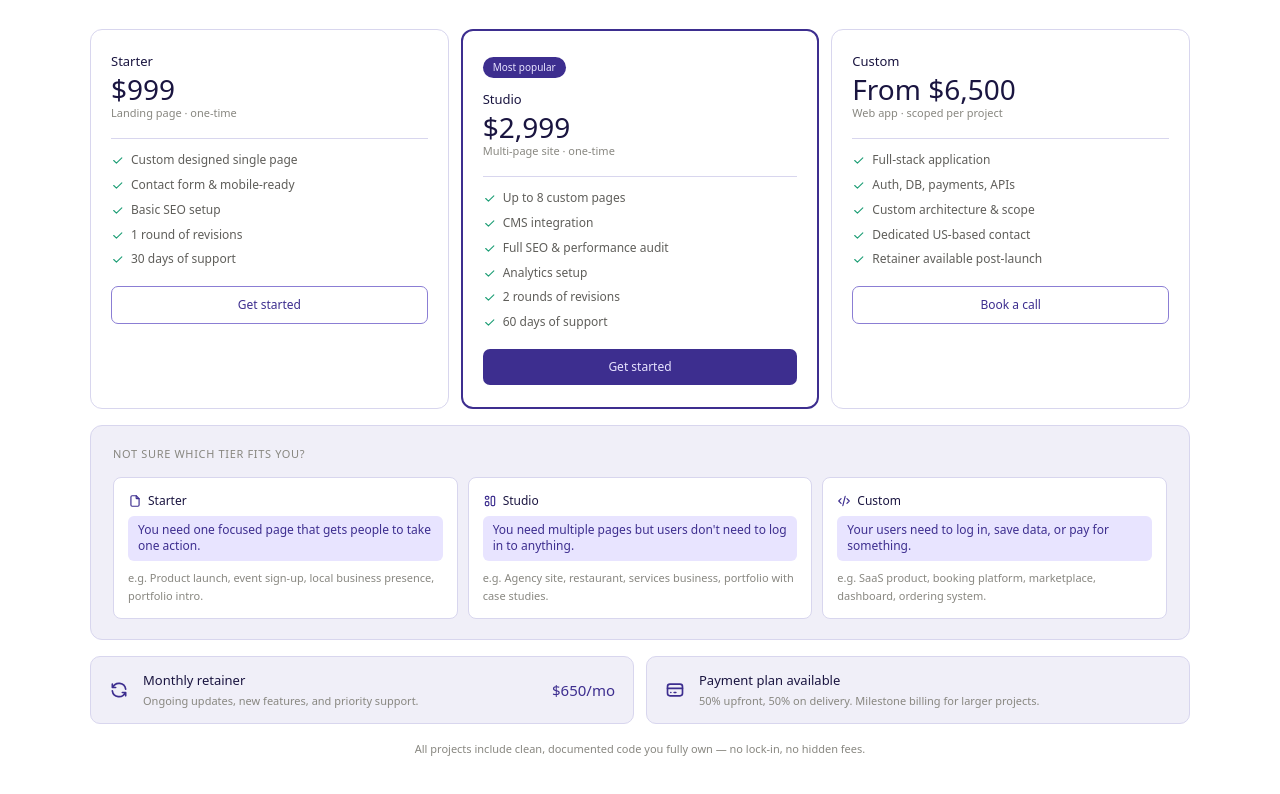
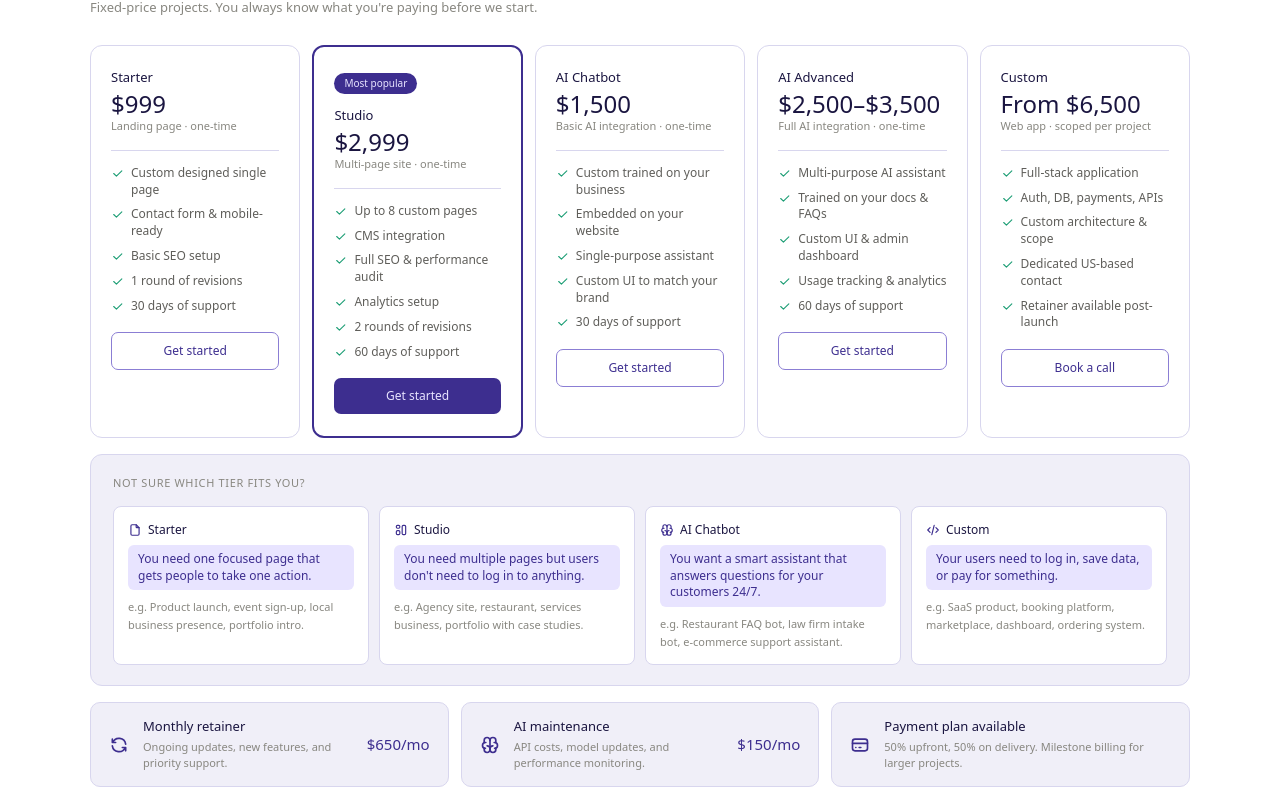
Before and after one commit to VividDev26/VividDev, a Next.js app: page / in a window 1280 px wide. Shown: the part 1706-2500 px from the top of the page. Built offline with nearby package versions, Linux system fonts and the light colour scheme.

Commit message:
Added Ai Wrappers

```diff
--- a/app/components/Contact.tsx
+++ b/app/components/Contact.tsx
@@ -100,6 +100,8 @@ export default function Contact() {
                   <option>Landing page — $999</option>
                   <option>Multi-page site — $2,999</option>
                   <option>Web app — from $6,500</option>
+                  <option>AI chatbot — $1,500</option>
+                  <option>AI advanced — $2,500–$3,500</option>
                   <option>Not sure yet</option>
                 </select>
               </div>
--- a/app/components/Pricing.tsx
+++ b/app/components/Pricing.tsx
@@ -1,4 +1,4 @@
-import { IconCheck, IconRefresh, IconCreditCard, IconFile, IconLayout, IconCode } from "@tabler/icons-react";
+import { IconCheck, IconRefresh, IconCreditCard, IconFile, IconLayout, IconCode, IconBrain } from "@tabler/icons-react";
 
 const tiers = [
   {
@@ -18,6 +18,22 @@ const tiers = [
     cta: "Get started",
   },
   {
+    name: "AI Chatbot",
+    price: "$1,500",
+    sub: "Basic AI integration · one-time",
+    featured: false,
+    features: ["Custom trained on your business", "Embedded on your website", "Single-purpose assistant", "Custom UI to match your brand", "30 days of support"],
+    cta: "Get started",
+  },
+  {
+    name: "AI Advanced",
+    price: "$2,500–$3,500",
+    sub: "Full AI integration · one-time",
+    featured: false,
+    features: ["Multi-purpose AI assistant", "Trained on your docs & FAQs", "Custom UI & admin dashboard", "Usage tracking & analytics", "60 days of support"],
+    cta: "Get started",
+  },
+  {
     name: "Custom",
     price: "From $6,500",
     sub: "Web app · scoped per project",
@@ -30,6 +46,7 @@ const tiers = [
 const explainers = [
   { icon: IconFile, tier: "Starter", rule: "You need one focused page that gets people to take one action.", examples: "e.g. Product launch, event sign-up, local business presence, portfolio intro." },
   { icon: IconLayout, tier: "Studio", rule: "You need multiple pages but users don't need to log in to anything.", examples: "e.g. Agency site, restaurant, services business, portfolio with case studies." },
+  { icon: IconBrain, tier: "AI Chatbot", rule: "You want a smart assistant that answers questions for your customers 24/7.", examples: "e.g. Restaurant FAQ bot, law firm intake bot, e-commerce support assistant." },
   { icon: IconCode, tier: "Custom", rule: "Your users need to log in, save data, or pay for something.", examples: "e.g. SaaS product, booking platform, marketplace, dashboard, ordering system." },
 ];
 
@@ -42,14 +59,14 @@ export default function Pricing() {
         <p style={{ fontSize: 13, color: "#888780", marginBottom: 28 }}>Fixed-price projects. You always know what you're paying before we start.</p>
 
         {/* Cards */}
-        <div style={{ display: "grid", gridTemplateColumns: "repeat(auto-fit, minmax(240px, 1fr))", gap: 12, marginBottom: 16 }}>
+        <div style={{ display: "grid", gridTemplateColumns: "repeat(auto-fit, minmax(200px, 1fr))", gap: 12, marginBottom: 16 }}>
           {tiers.map((t) => (
             <div key={t.name} style={{ background: "#fff", border: t.featured ? "2px solid #3D2E8F" : "0.5px solid #D8D6EE", borderRadius: 12, padding: "22px 20px" }}>
               {t.featured && (
                 <span style={{ fontSize: 10, fontWeight: 500, background: "#3D2E8F", color: "#E8E4FF", padding: "3px 10px", borderRadius: 20, display: "inline-block", marginBottom: 12 }}>Most popular</span>
               )}
               <p style={{ fontSize: 13, fontWeight: 500, color: "#1A1540", marginBottom: 4 }}>{t.name}</p>
-              <p style={{ fontSize: 28, fontWeight: 500, color: "#1A1540", lineHeight: 1, marginBottom: 2 }}>{t.price}</p>
+              <p style={{ fontSize: 24, fontWeight: 500, color: "#1A1540", lineHeight: 1, marginBottom: 2 }}>{t.price}</p>
               <p style={{ fontSize: 11, color: "#888780", marginBottom: 16 }}>{t.sub}</p>
               <div style={{ height: "0.5px", background: "#D8D6EE", marginBottom: 14 }} />
               {t.features.map((f) => (
@@ -92,6 +109,14 @@ export default function Pricing() {
             <span style={{ fontSize: 15, fontWeight: 500, color: "#3D2E8F", marginLeft: "auto", whiteSpace: "nowrap" }}>$650/mo</span>
           </div>
           <div style={{ background: "#F0EFF8", border: "0.5px solid #D8D6EE", borderRadius: 10, padding: "14px 18px", display: "flex", alignItems: "center", gap: 14 }}>
+            <IconBrain size={20} color="#3D2E8F" style={{ flexShrink: 0 }} />
+            <div>
+              <p style={{ fontSize: 13, fontWeight: 500, color: "#1A1540", marginBottom: 2 }}>AI maintenance</p>
+              <p style={{ fontSize: 11, color: "#888780" }}>API costs, model updates, and performance monitoring.</p>
+            </div>
+            <span style={{ fontSize: 15, fontWeight: 500, color: "#3D2E8F", marginLeft: "auto", whiteSpace: "nowrap" }}>$150/mo</span>
+          </div>
+          <div style={{ background: "#F0EFF8", border: "0.5px solid #D8D6EE", borderRadius: 10, padding: "14px 18px", display: "flex", alignItems: "center", gap: 14 }}>
             <IconCreditCard size={20} color="#3D2E8F" style={{ flexShrink: 0 }} />
             <div>
               <p style={{ fontSize: 13, fontWeight: 500, color: "#1A1540", marginBottom: 2 }}>Payment plan available</p>
--- a/app/components/Services.tsx
+++ b/app/components/Services.tsx
@@ -1,9 +1,10 @@
-import { IconLayout, IconCode, IconShoppingCart, IconRocket, IconDeviceMobile, IconRefresh } from "@tabler/icons-react";
+import { IconLayout, IconCode, IconShoppingCart, IconRocket, IconDeviceMobile, IconRefresh, IconBrain } from "@tabler/icons-react";
 
 const services = [
   { icon: IconLayout, title: "Web design", desc: "Custom UI from Figma to pixel-perfect code. No templates." },
   { icon: IconCode, title: "Full-stack dev", desc: "Frontend, backend, APIs, databases, and deployments." },
   { icon: IconShoppingCart, title: "E-commerce", desc: "Custom carts, Stripe payments, and order management." },
+  { icon: IconBrain, title: "AI integrations", desc: "Custom AI chatbots and LLM-powered tools built into your product." },
   { icon: IconRocket, title: "Speed & SEO", desc: "Lighthouse 100. Core Web Vitals. Ranked and fast." },
   { icon: IconDeviceMobile, title: "Mobile-first", desc: "Every build is responsive and tested across all screens." },
   { icon: IconRefresh, title: "Retainers", desc: "Ongoing support, updates, and new features as you grow." },
```
